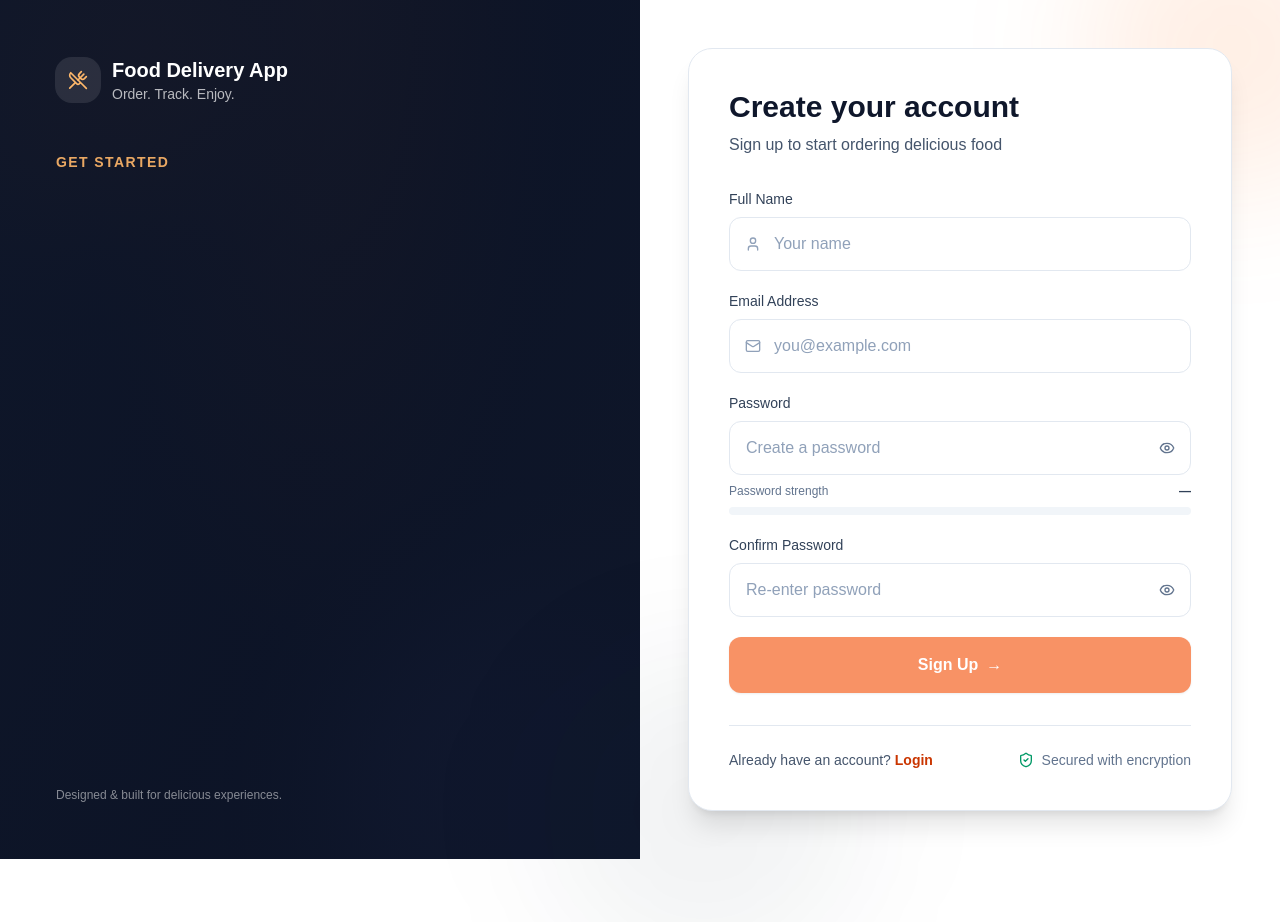
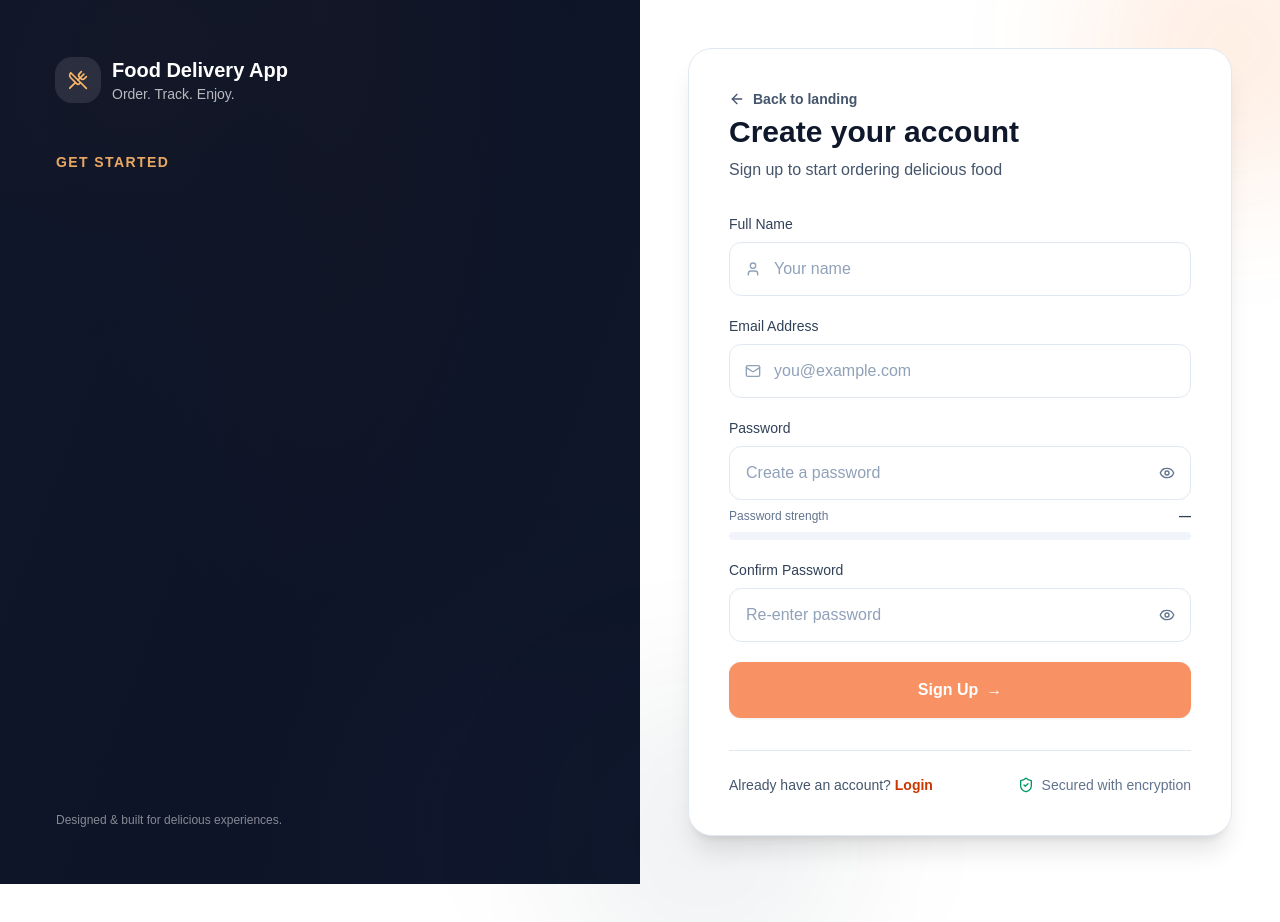
Before and after one commit to YojitSiddhant/food-delivery-app, a Next.js app in the folder frontend/: page /signup in a window 1280 px wide. Shown: the top 922 px of the page. Built offline with nearby package versions, Linux system fonts and the light colour scheme.

Commit message:
Deploy updates

```diff
--- a/frontend/src/app/login/page.js
+++ b/frontend/src/app/login/page.js
@@ -5,6 +5,7 @@ import Link from "next/link";
 import { useRouter } from "next/navigation";
 import toast from "react-hot-toast";
 import {
+  ArrowLeft,
   BarChart3,
   Clock,
   Eye,
@@ -215,6 +216,14 @@ export default function LoginPage() {
           </div>
 
           <div className="fade-in-up relative w-full max-w-xl rounded-3xl border border-slate-200 bg-white p-8 shadow-xl sm:p-10">
+            <Link
+              href="/"
+              className="inline-flex items-center gap-2 text-sm font-semibold text-slate-600 transition hover:text-slate-900"
+            >
+              <ArrowLeft className="h-4 w-4" />
+              Back to landing
+            </Link>
+
             <div className="mb-8 flex items-center gap-3 lg:hidden">
               <div className="grid h-10 w-10 place-items-center rounded-2xl bg-orange-600 text-white">
                 <UtensilsCrossed className="h-5 w-5" />
--- a/frontend/src/app/signup/page.js
+++ b/frontend/src/app/signup/page.js
@@ -5,6 +5,7 @@ import Link from "next/link";
 import { useRouter } from "next/navigation";
 import toast from "react-hot-toast";
 import {
+  ArrowLeft,
   BarChart3,
   Clock,
   Eye,
@@ -291,6 +292,14 @@ export default function SignupPage() {
           </div>
 
           <div className="fade-in-up relative w-full max-w-xl rounded-3xl border border-slate-200 bg-white p-8 shadow-xl sm:p-10">
+            <Link
+              href="/"
+              className="inline-flex items-center gap-2 text-sm font-semibold text-slate-600 transition hover:text-slate-900"
+            >
+              <ArrowLeft className="h-4 w-4" />
+              Back to landing
+            </Link>
+
             <div className="mb-8 flex items-center gap-3 lg:hidden">
               <div className="grid h-10 w-10 place-items-center rounded-2xl bg-orange-600 text-white">
                 <UtensilsCrossed className="h-5 w-5" />
```
